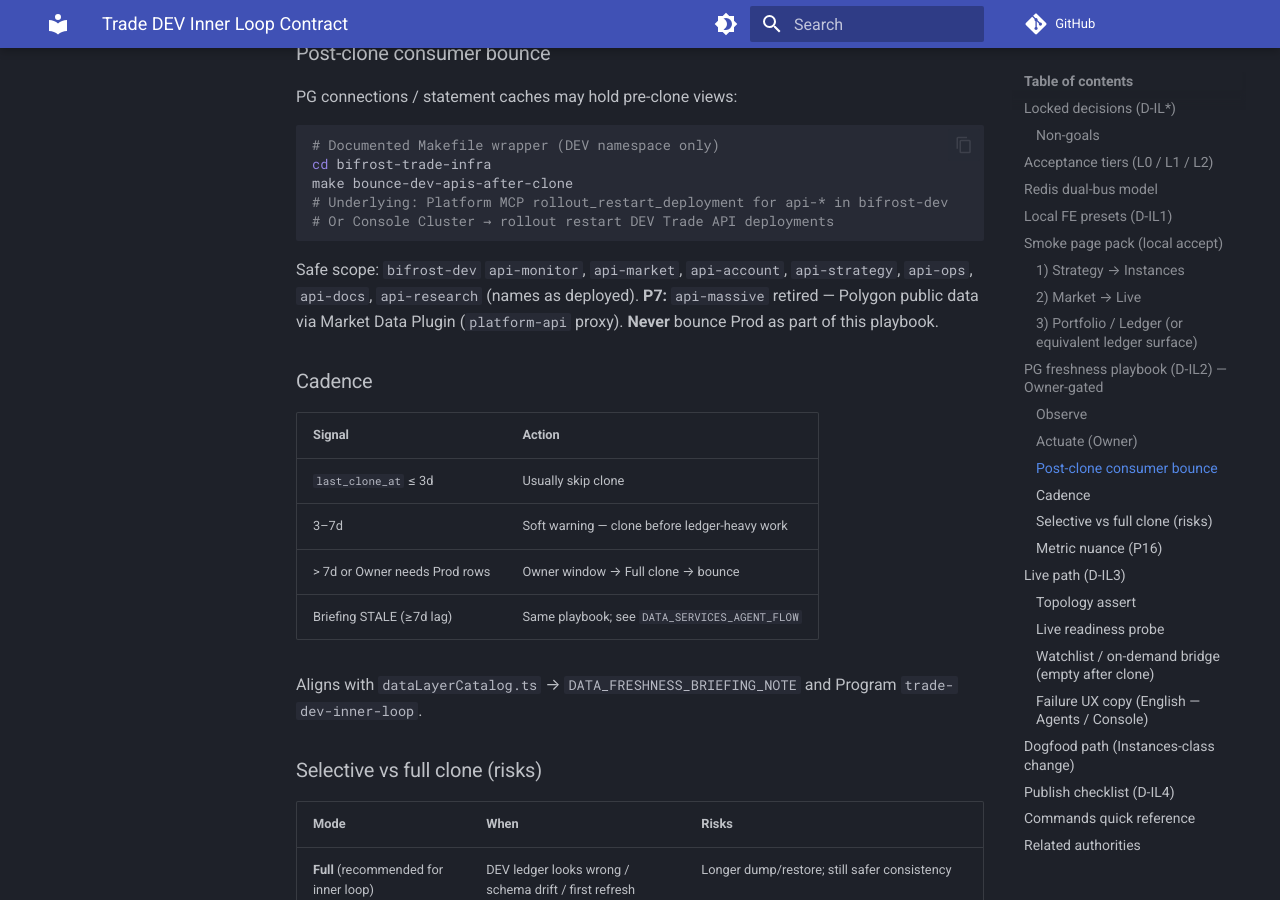
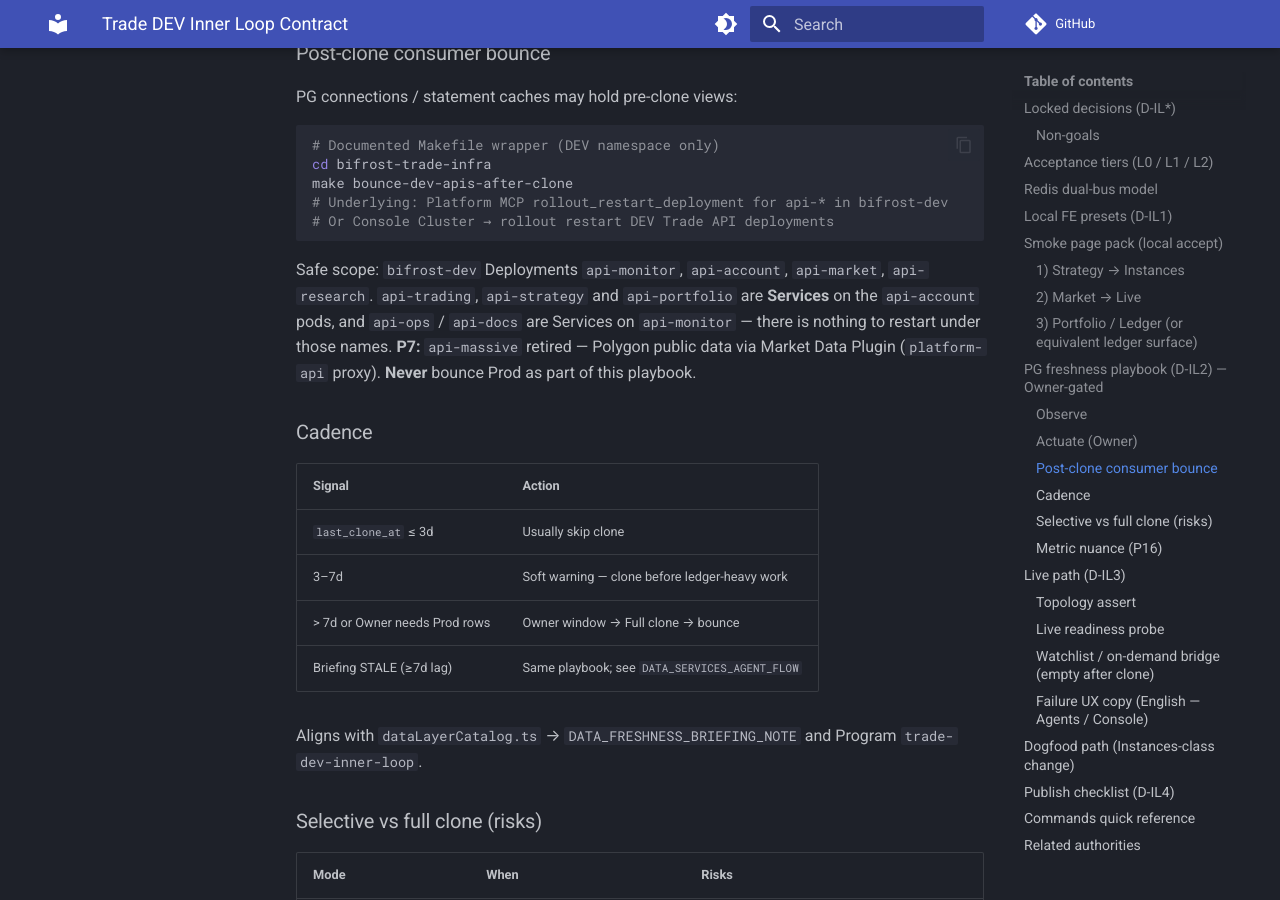
Before and after one commit to weitingzhao/bifrost-trade-infra, an MkDocs documentation site: the page built from docs/TRADE_DEV_INNER_LOOP.md, in a window 1280 px wide and 900 px high, scrolled down 4489 px. Built offline with MkDocs 1.6.1 and Material for MkDocs 9.7.7, drawn with Linux system fonts in a browser that asks for light colours; comment, search, counter and statistics services are not loaded.

Commit message:
fix(dev): post-clone bounce restarts the four real API Deployments (TD-32)
The list named api-trading/strategy/portfolio/ops/docs, which are Services on the
api-account and api-monitor pods, and left out api-account itself, the main DB
consumer, so --execute skipped it. The list is now monitor/account/market/research
(what bifrost-dev runs) and the inner-loop doc says which names are Services.

Co-Authored-By: Claude Opus 5.5 <noreply@anthropic.com>

````diff
--- a/docs/TRADE_DEV_INNER_LOOP.md
+++ b/docs/TRADE_DEV_INNER_LOOP.md
@@ -146,7 +146,7 @@ make bounce-dev-apis-after-clone
 # Or Console Cluster → rollout restart DEV Trade API deployments
 ```
 
-Safe scope: `bifrost-dev` `api-monitor`, `api-market`, `api-account`, `api-strategy`, `api-ops`, `api-docs`, `api-research` (names as deployed). **P7:** `api-massive` retired — Polygon public data via Market Data Plugin (`platform-api` proxy). **Never** bounce Prod as part of this playbook.
+Safe scope: `bifrost-dev` Deployments `api-monitor`, `api-account`, `api-market`, `api-research`. `api-trading`, `api-strategy` and `api-portfolio` are **Services** on the `api-account` pods, and `api-ops` / `api-docs` are Services on `api-monitor` — there is nothing to restart under those names. **P7:** `api-massive` retired — Polygon public data via Market Data Plugin (`platform-api` proxy). **Never** bounce Prod as part of this playbook.
 
 ### Cadence
 
````
Also changed, not shown: 1 other file.
